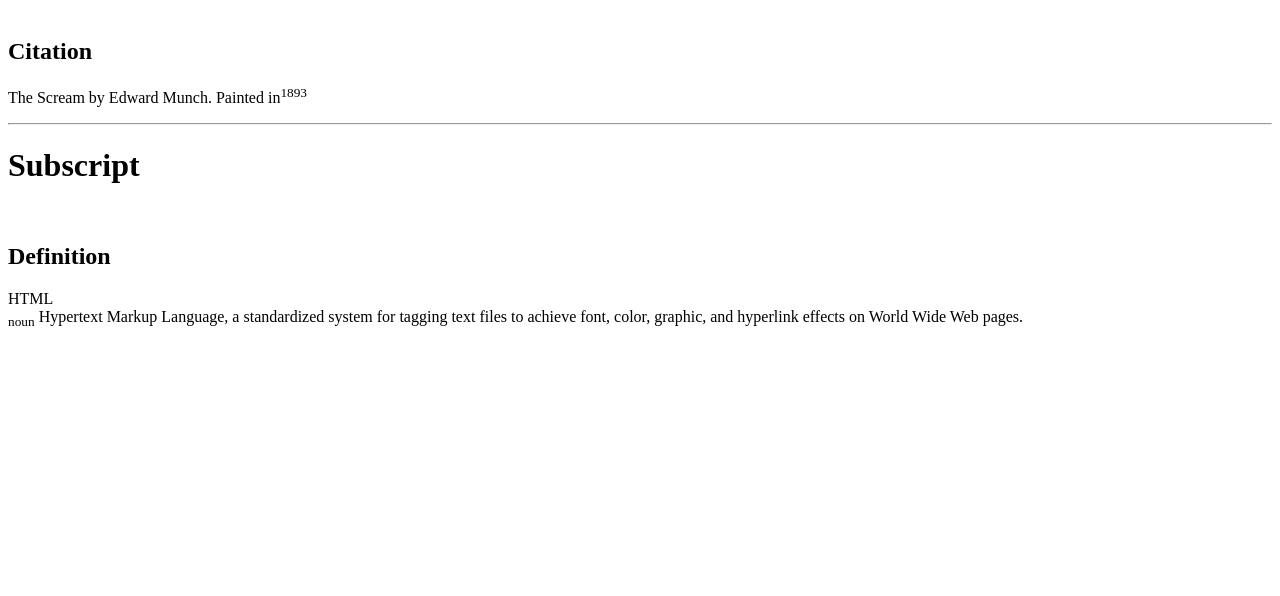
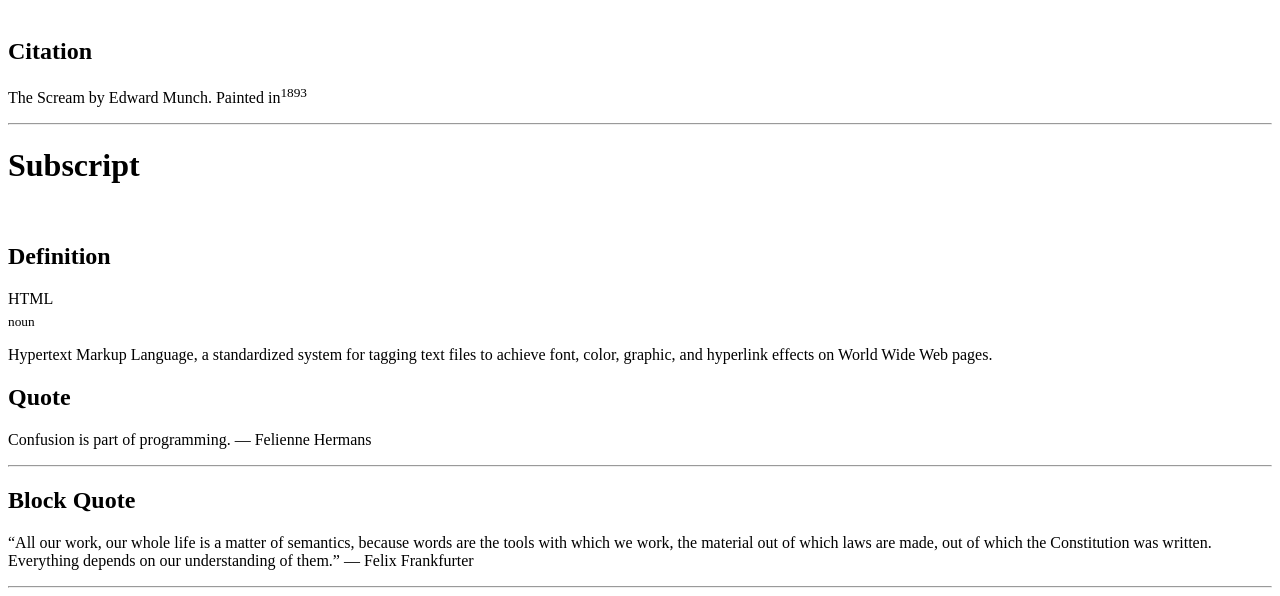
Before and after one commit to arolivares/Semantic-Website, a plain HTML site: page index.html in a window 1280 px wide. Shown: the part 575-1171 px from the top of the page. Before the commit the page ends 921 px from the top, so only its background shows below. Drawn offline with Linux system fonts and the light colour scheme.

Commit message:
add block quote

```diff
--- a/index.html
+++ b/index.html
@@ -2,7 +2,7 @@
 <html lang="en">
 <head>
 
-    <title>Sematic Elements</title>
+    <title>Semantic Elements</title>
 </head>
 <body>
     <h1><strong>Strong</strong></h1>
@@ -40,7 +40,18 @@
 <p>HTML
     <br>
  <sub>noun</sub>
-Hypertext Markup Language, a standardized system for tagging text files to achieve font, color, graphic, and hyperlink effects on World Wide Web pages.</p>
+<p>Hypertext Markup Language, a standardized system for tagging text files to achieve font, color, graphic, and hyperlink effects on World Wide Web pages.</p>
+<h2>Quote</h2>
+<p>Confusion is part of programming.
+    ― Felienne Hermans
+    </p>
+    <hr>
+    <h2>Block Quote</h2>
+    <p>“All our work, our whole life is a matter of semantics, because words are the tools with which we work, the material out of which laws are made, out of which the Constitution was written. Everything depends on our understanding of them.”
+        ― Felix Frankfurter
+        </p>
+        <hr>
+
 
 
 </body>
```
